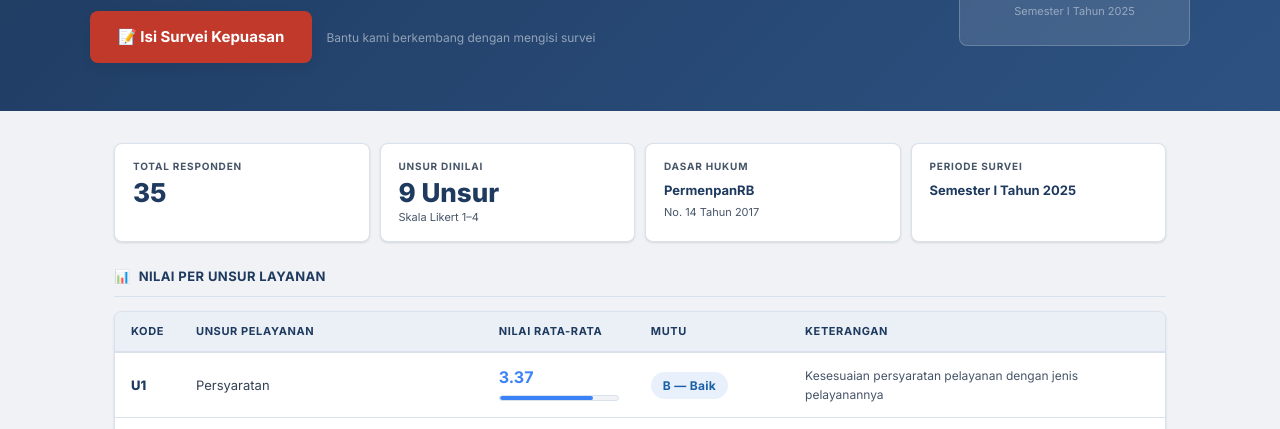
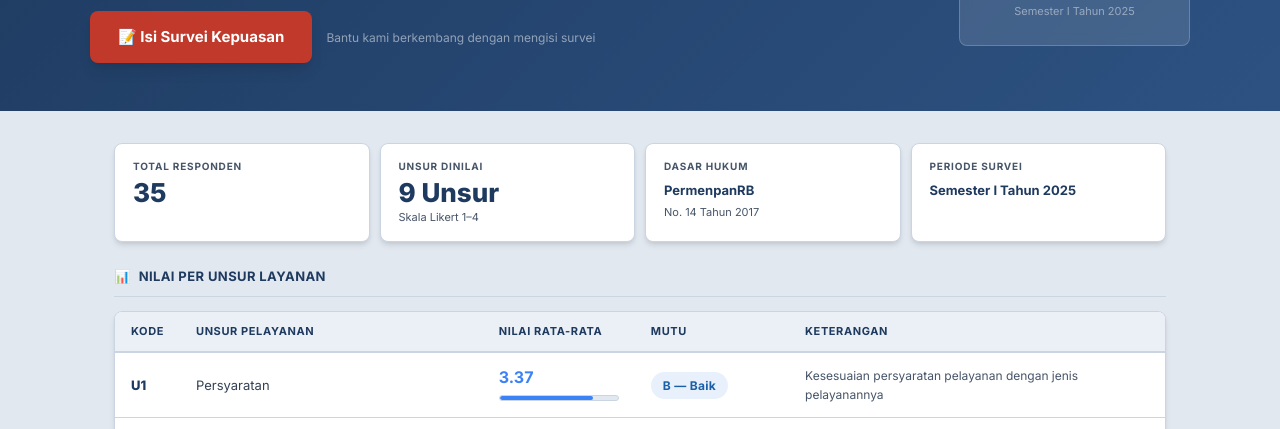
Before and after one commit to zulscret/dashboard-skm, a plain HTML site: page index.html in a window 1280 px wide. Shown: the part 341-770 px from the top of the page. Drawn offline with nearby package versions, Linux system fonts and the light colour scheme.

Commit message:
style: increase card contrast and shadow

```diff
--- a/css/style.css
+++ b/css/style.css
@@ -16,10 +16,10 @@
   --red-pale:    #fdf0ef;
 
   /* Neutral */
-  --bg:          #f0f2f5;
+  --bg:          #e2e8f0; /* Lebih gelap dikit agar card putih lebih nonjol */
   --white:       #ffffff;
-  --border:      #d9e1ec;
-  --border-dark: #b8c7d9;
+  --border:      #cbd5e1; /* Border sedikit lebih tegas */
+  --border-dark: #94a3b8;
 
   /* Text */
   --text-primary:   #0f172a;
@@ -38,9 +38,9 @@
   --header-h:    64px;
   --radius:      8px;
   --radius-sm:   6px;
-  --shadow-sm:   0 1px 3px rgba(0,0,0,0.08), 0 1px 2px rgba(0,0,0,0.04);
-  --shadow:      0 4px 12px rgba(0,0,0,0.08);
-  --shadow-md:   0 8px 24px rgba(0,0,0,0.10);
+  --shadow-sm:   0 4px 6px -1px rgba(0,0,0,0.1), 0 2px 4px -1px rgba(0,0,0,0.06); /* Shadow lebih berasa */
+  --shadow:      0 10px 15px -3px rgba(0,0,0,0.1), 0 4px 6px -2px rgba(0,0,0,0.05);
+  --shadow-md:   0 20px 25px -5px rgba(0,0,0,0.1), 0 10px 10px -5px rgba(0,0,0,0.04);
 }
 
 *, *::before, *::after { box-sizing: border-box; margin: 0; padding: 0; }
```
